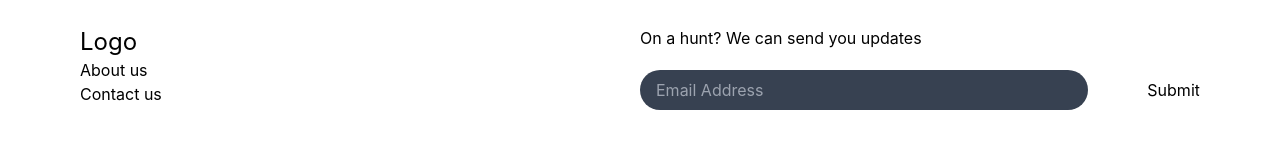
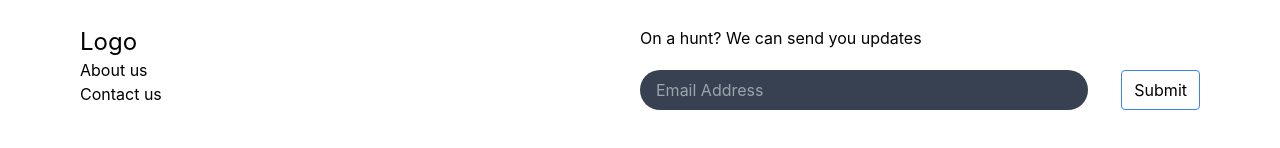
Before and after one commit to ayitinya/apartment-rental-site, a Nuxt app in the folder frontend/: page / in a window 1280 px wide. Shown: the part 1470-1618 px from the top of the page. Built offline with nearby package versions, Linux system fonts and the light colour scheme; no server answers.

Commit message:
feat: removes Button from primevue

```diff
--- a/frontend/components/Footer.vue
+++ b/frontend/components/Footer.vue
@@ -12,7 +12,7 @@
                 <label for="email" class="hidden">Search</label>
                 <input type="email" id="email" class="h-10 w-4/5 mr-2 bg-[#374151] pl-4 rounded-full text-white"
                     placeholder="Email Address">
-                <Button label="Submit" class="p-button-outlined p-button-rounded" @click="" />
+                <button type="button" class="border-blue-500 border px-3 rounded">Submit</button>
             </div>
         </div>
     </footer>
```
